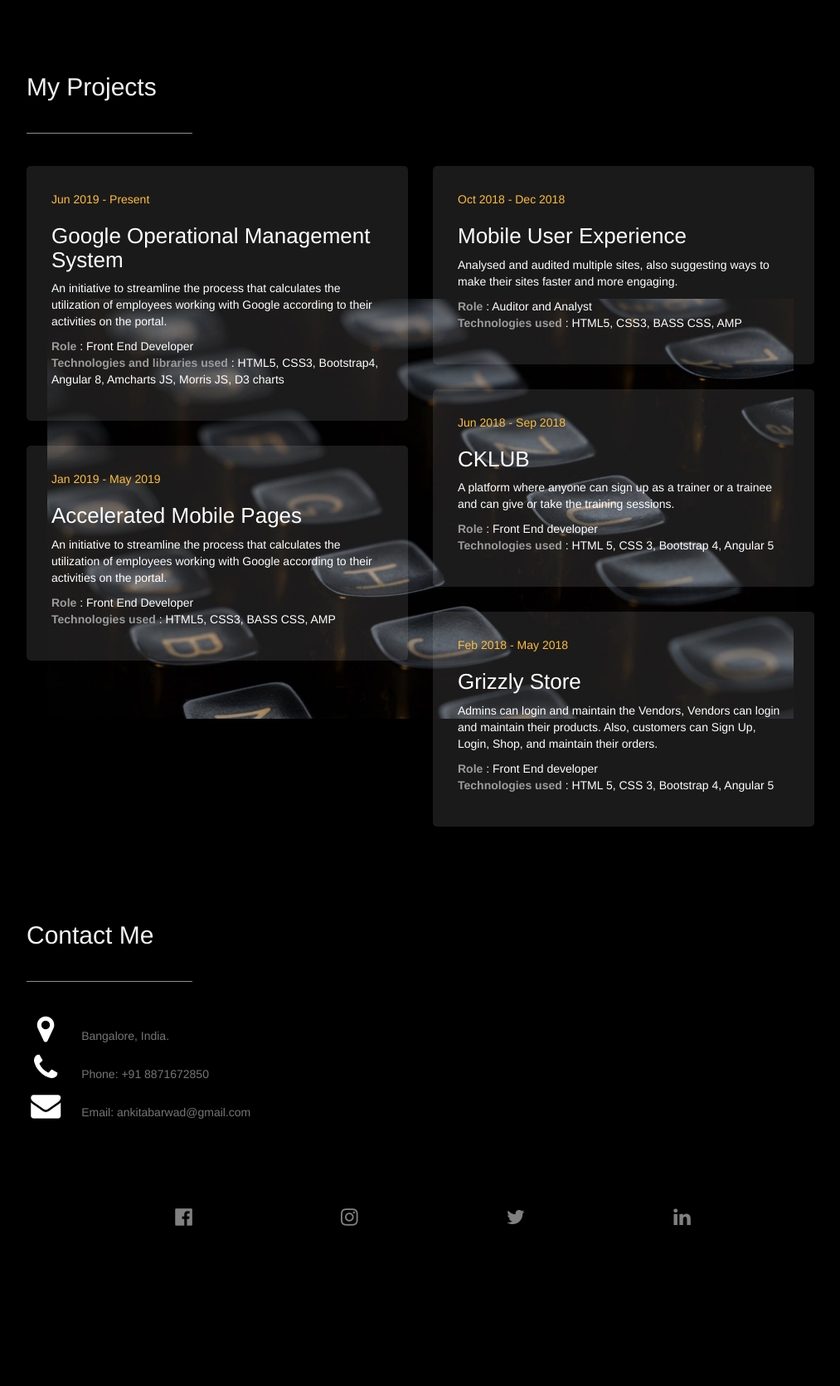
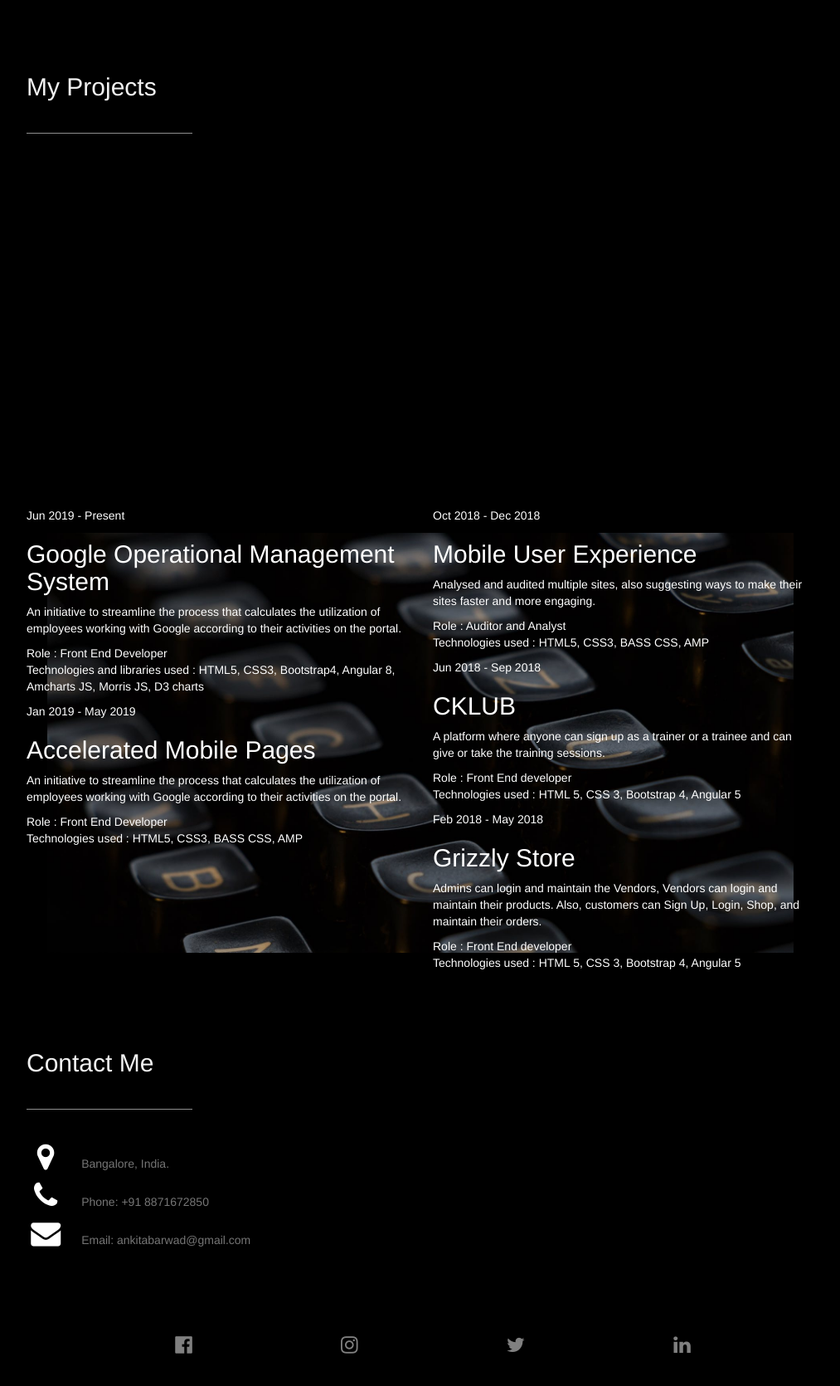
Before and after one commit to Ankita-Barwad/ankita-barwad.github.io, a PHP site: page / in a window 1280 px wide. Shown: the part 1150-2820 px from the top of the page at 83% size, without its empty margins (178-1191 px from the left). Before the commit the page ends 2627 px from the top, so only its background shows below. Run offline with PHP 8.4, Linux system fonts and the light colour scheme.

Commit message:
Update NewFile.css

```diff
--- a/css/NewFile.css
+++ b/css/NewFile.css
@@ -7,10 +7,6 @@ body, h1, h2, h3, h4, h5, h6 {
 }
 
 /* Set the width of the sidebar to 120px */
-
-.w3-modal-content {
-	top: 120px;
-}
 
 .w3-sidebar {
 	width: 120px;
@@ -38,7 +34,7 @@ body, h1, h2, h3, h4, h5, h6 {
 }
 
 .parallax2 {
-	/* margin-top: 450px; */
+	margin-top: 450px;
 	/* background: url("background-image.jpeg"); */
 	/* 	opacity: 0.65; */
 	/* min-height: 500px; */
@@ -88,15 +84,16 @@ body, h1, h2, h3, h4, h5, h6 {
 }
 
 .hobby-modal {
-
-	margin: auto;
+	padding: 5%;
+	margin: 50% auto;
+	;
 	text-align: center;
 	padding-top: 2%;
 }
 
 .img-circle {
 	border-radius: 50% !important;
-	margin-bottom: 20px;
+	margin-bottom: 2%;
 }
 
 .left {
@@ -174,12 +171,6 @@ body, h1, h2, h3, h4, h5, h6 {
 	text-align: center;
 }
 
-.item.active h3 {
-	font-size: 50px;
-	font-weight: 700;
-	color: white;
-}
-
 .loader {
 	border: 16px solid #f3f3f3;
 	border-radius: 50%;
@@ -189,39 +180,31 @@ body, h1, h2, h3, h4, h5, h6 {
 	width: 120px;
 	height: 120px;
 	margin-left: 40%;
-	-webkit-animation: spin 1.5s linear infinite;
+	-webkit-animation: spin 2s linear infinite;
 	animation: spin 2s linear infinite;
 }
 
-.resume-wrap .date {
-	color: #ffbd39;
+@-webkit-keyframes spin {
+	0% {
+		-webkit-transform: rotate(0deg);
+	}
+	100% {
+		-webkit-transform: rotate(360deg);
+	}
 }
 
-.resume-wrap h2 {
-	font-size: 26px;
-	color: white;
+@keyframes spin {
+	0% {
+		transform: rotate(0deg);
+	}
+	100% {
+		transform: rotate(360deg);
+	}
 }
 
-.position span, .resume-wrap>.mt-4 span {
-	color: #9c9c9c;
-	font-weight: 700;
+.dance-content{
+	color: rgb(117, 117, 117);
+	text-align: left;
+	line-height: 24px;
+	padding: 0 4%;
 }
-
-.resume-wrap {
-	width: 100%;
-	margin-bottom: 30px;
-	background: rgba(255, 255, 255, 0.1);
-	padding: 30px;
-	-webkit-border-radius: 5px;
-	-moz-border-radius: 5px;
-	-ms-border-radius: 5px;
-	border-radius: 5px;
-}
-
-.w3-modal {
-	padding: 0;
-}
-
-div {
-	animation-duration: 2s;
-}
```
